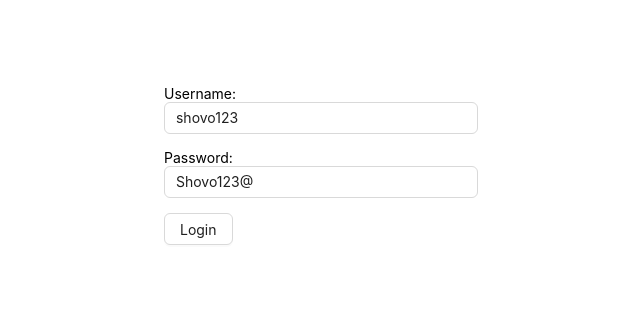
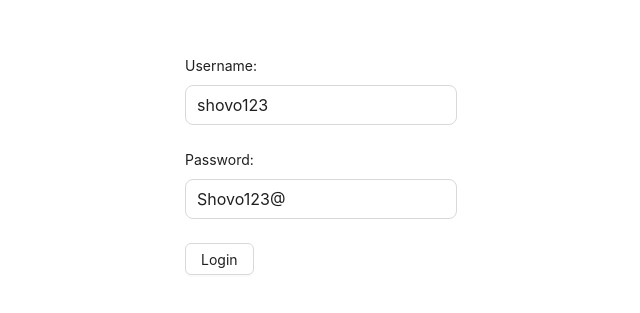
Before and after one commit to NaimurAlltime/university-management-client, a React (Vite) app: page /login in a window 1280 px wide. Shown: the part 235-548 px from the top of the page, without its empty margins (319-959 px from the left). Built offline with nearby package versions, Linux system fonts and the light colour scheme.

Commit message:
Handle create category

```diff
--- a/src/components/form/CRForm.tsx
+++ b/src/components/form/CRForm.tsx
@@ -1,3 +1,4 @@
+import { Form } from "antd";
 import { ReactNode } from "react";
 import {
   FieldValues,
@@ -25,7 +26,9 @@
   const methods = useForm(formconfig);
   return (
     <FormProvider {...methods}>
-      <form onSubmit={methods.handleSubmit(onSubmit)}>{children}</form>
+      <Form layout="vertical" onFinish={methods.handleSubmit(onSubmit)}>
+        {children}
+      </Form>
     </FormProvider>
   );
 }
--- a/src/components/form/CRInput.tsx
+++ b/src/components/form/CRInput.tsx
@@ -1,4 +1,4 @@
-import { Input } from "antd";
+import { Form, Input } from "antd";
 import { Controller } from "react-hook-form";
 
 type TInputProps = {
@@ -10,10 +10,13 @@
 function CRInput({ type, name, label }: TInputProps) {
   return (
     <div style={{ marginBottom: "15px" }}>
-      {label ? label : null}
       <Controller
         name={name}
-        render={({ field }) => <Input {...field} type={type} id={name} />}
+        render={({ field }) => (
+          <Form.Item label={label}>
+            <Input {...field} type={type} id={name} size="large" />
+          </Form.Item>
+        )}
       />
     </div>
   );
--- /dev/null
+++ b/src/pages/admin/CategoryManagement/CreateCategory.tsx
@@ -0,0 +1,25 @@
+import { FieldValues, SubmitHandler } from "react-hook-form";
+import CRForm from "../../../components/form/CRForm";
+import CRInput from "../../../components/form/CRInput";
+import { Button, Col, Flex } from "antd";
+
+function CreateCategory() {
+  const onSubmit: SubmitHandler<FieldValues> = (data) => {
+    console.log(data);
+  };
+
+  return (
+    <div>
+      <Flex justify="center" align="center">
+        <Col span={6}>
+          <CRForm onSubmit={onSubmit}>
+            <CRInput type="text" name="name" label="Category Name" />
+            <Button htmlType="submit">Submit</Button>
+          </CRForm>
+        </Col>
+      </Flex>
+    </div>
+  );
+}
+
+export default CreateCategory;
--- /dev/null
+++ b/src/pages/admin/CategoryManagement/GetAllCategory.tsx
@@ -0,0 +1,5 @@
+function GetAllCategory() {
+  return <div>GetAllCategory</div>;
+}
+
+export default GetAllCategory;
--- a/src/redux/api/baseApi.ts
+++ b/src/redux/api/baseApi.ts
@@ -8,6 +8,7 @@
 } from "@reduxjs/toolkit/query/react";
 import { RootState } from "../store";
 import { logout, setUser } from "../features/auth/authSlice";
+import { toast } from "sonner";
 
 const baseQuery = fetchBaseQuery({
   baseUrl: "http://localhost:5000/api",
@@ -30,6 +31,9 @@
 > = async (args, api, extraOptions): Promise<any> => {
   let result = await baseQuery(args, api, extraOptions);
   // console.log(result);
+  if (result.error?.status == 404) {
+    toast("User Not found!");
+  }
   if (result.error?.status == 401) {
     // send refresh
     console.log("Sending refresh token");
--- a/src/routes/admin.routes.tsx
+++ b/src/routes/admin.routes.tsx
@@ -1,4 +1,6 @@
 import AdminDashboard from "../pages/admin/AdminDashboard";
+import CreateCategory from "../pages/admin/CategoryManagement/CreateCategory";
+import GetAllCategory from "../pages/admin/CategoryManagement/GetAllCategory";
 import CreateCourse from "../pages/admin/CourseManagement/CreateCourse";
 import GetAllCourse from "../pages/admin/CourseManagement/GetAllCourse";
 import UpdateCourse from "../pages/admin/CourseManagement/UpdateCourse";
@@ -33,6 +35,21 @@
     ],
   },
   {
+    name: "Category Management",
+    children: [
+      {
+        name: "Create Category",
+        path: "create-category",
+        element: <CreateCategory />,
+      },
+      {
+        name: "Get All Category",
+        path: "get-all-category",
+        element: <GetAllCategory />,
+      },
+    ],
+  },
+  {
     name: "Course Management",
     children: [
       {
```
